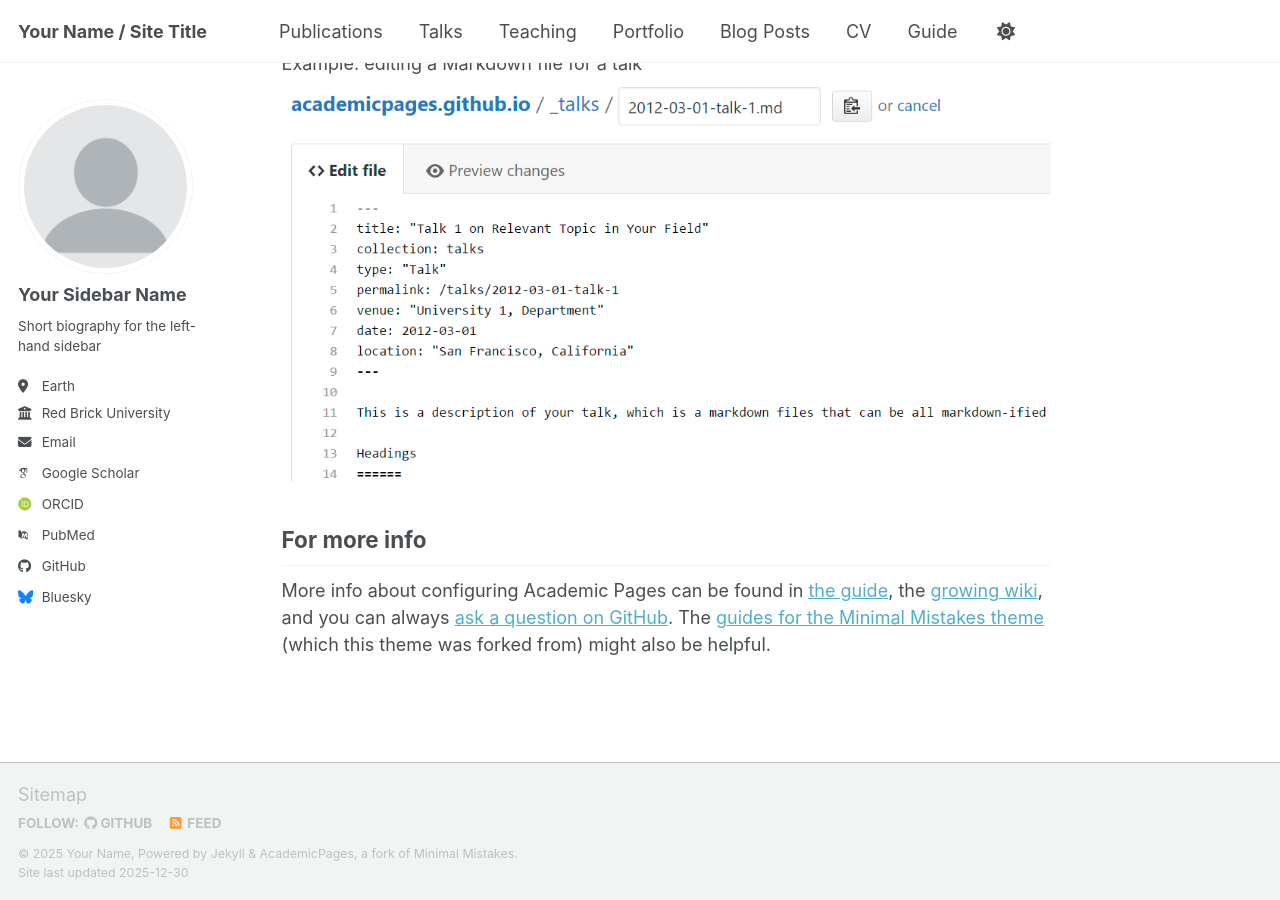
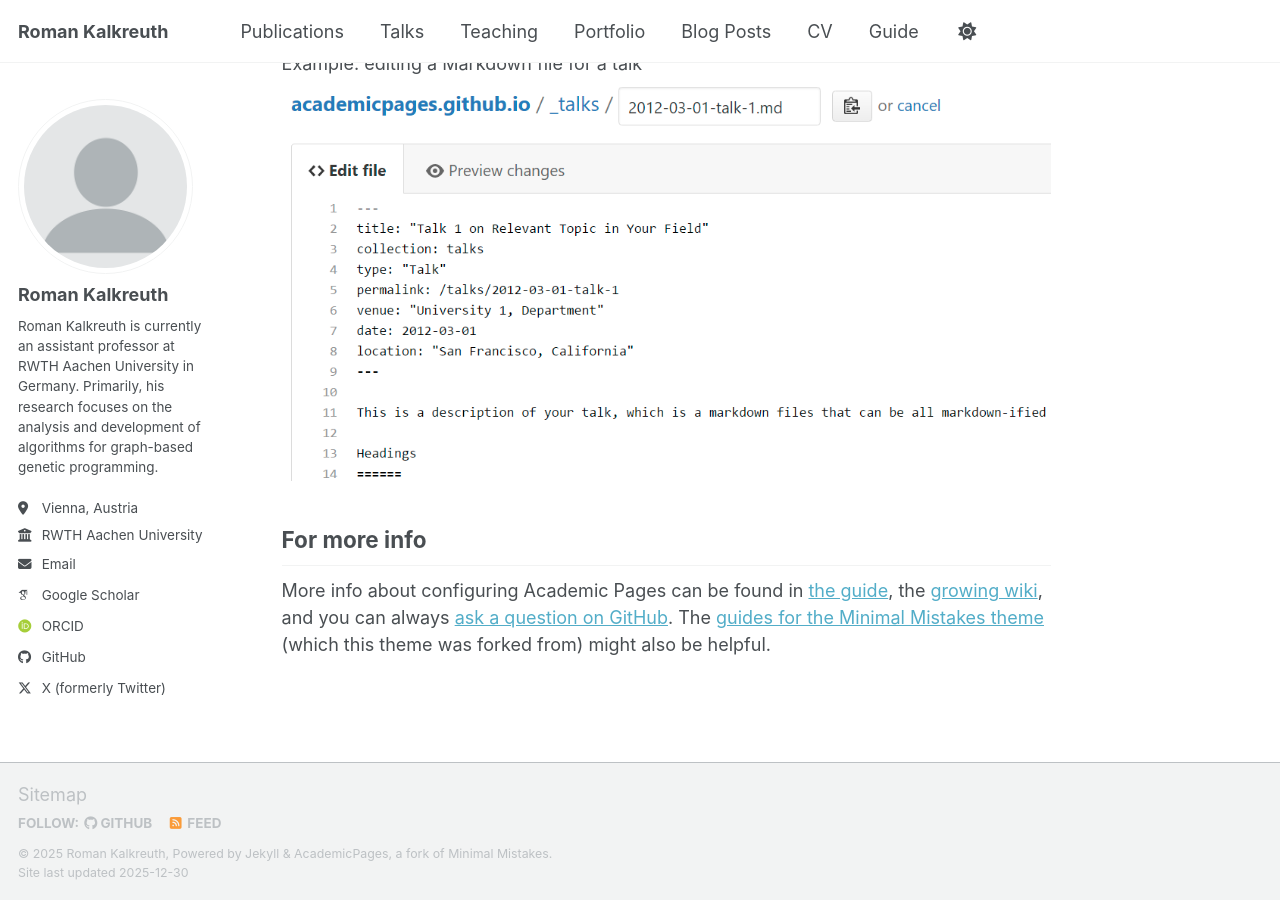
Before and after one commit to RomanKalkreuth/romankalkreuth.github.io, a Jekyll site: the page built from _pages/about.md, in a window 1280 px wide and 900 px high, scrolled down 2718 px. Built offline with Jekyll 4.4.1, drawn with Linux system fonts in a browser that asks for light colours; some web fonts are replaced; a script bundle is joined from its source files by our own code; library files that are not in the unit come from our copies.

Commit message:
Update _config.yml

```diff
--- a/_config.yml
+++ b/_config.yml
@@ -9,14 +9,14 @@
 # Basic Site Settings
 locale                   : "en-US"
 site_theme               : "default" # the available themes options are "default", "air", "sunrise", "mint", "dirt" and "contrast"
-title                    : "Your Name / Site Title"
+title                    : "Roman Kalkreuth"
 title_separator          : "-"
-name                     : &name "Your Name"
-description              : &description "Your Name's academic portfolio"   # Update this with a general description of your site, this is the default if not overridden by a page
-url                      : https://academicpages.github.io # The base hostname & protocol for your site e.g. "https://[your GitHub username].github.io",
+name                     : &name "Roman Kalkreuth"
+description              : &description ""   # Update this with a general description of your site, this is the default if not overridden by a page
+url                      : https://romankalkreuth.github.io # The base hostname & protocol for your site e.g. "https://[your GitHub username].github.io",
                                                            # or if you already have some other page hosted on Github then use "https://[your GitHub username].github.io/[Your Repo Name]"
 baseurl                  : "" # the subpath of your site, e.g. "/blog"
-repository               : "academicpages/academicpages.github.io"
+repository               : "romankalkreuth/romankalkreuth.github.io"
 
 # Site Author - The following control what appear as part of the author content on the side bar.
 #               If a field is blank the icon and link will not appear, otherwise it will be shown.
@@ -24,24 +24,24 @@
 author:
   # Biographic information
   avatar           : "profile.png"
-  name             : "Your Sidebar Name"
+  name             : "Roman Kalkreuth"
   pronouns         : # example: "she/her"
-  bio              : "Short biography for the left-hand sidebar"
-  location         : "Earth"
-  employer         : "Red Brick University"
+  bio              : "Roman Kalkreuth is currently an assistant professor at RWTH Aachen University in Germany. Primarily, his research focuses on the analysis and development of algorithms for graph-based genetic programming."
+  location         : "Vienna, Austria"
+  employer         : "RWTH Aachen University"
   uri              : # URL
-  email            : "none@example.org"
+  email            : "roman.kalkreuth@rwth-aachen.de"
 
   # Academic websites
   academia         : # URL
   arxiv            : # URL - Update with the correct link to your profile
-  googlescholar    : "https://scholar.google.com/citations?user=PS_CX0AAAAAJ"
+  googlescholar    : "https://scholar.google.com/citations?user=F07Th5gAAAAJ&hl=en"
   inspire-hep      : # URL
   impactstory      : # URL
-  orcid            : "https://orcid.org/yourorcidurl"
+  orcid            : "https://orcid.org/0000-0003-1449-5131"
   semantic         : # URL
   ssrn             : # URL
-  pubmed           : "https://www.ncbi.nlm.nih.gov/pubmed/?term=john+snow"
+  pubmed           : # URL
   researchgate     : # URL
   scopus           : # URL
   zotero           : # URL
@@ -51,13 +51,13 @@
   bitbucket        : # Username - Update with your username on the site
   codepen          : # Username
   dribbble         : # Username
-  github           : "academicpages"
+  github           : "romankalkreuth"
   kaggle           : # Username
   stackoverflow    : # User number or user number and name (i.e., use "1" or "1/jeff-atwood")
 
   # Social media
   artstation       : # Username
-  bluesky          : "bsky.app" # Replace this with you Bluesky username
+  bluesky          : # Username
   facebook         : # Username
   flickr           : # Username
   foursquare       : # Username
@@ -74,7 +74,7 @@
   steam            : # Username
   telegram         : # URL
   tumblr           : # Username
-  twitter          : # Username for X / Twitter
+  twitter          : RomanKalkreuth
   vine             : # Username
   weibo            : # Username
   wikipedia        : # Username
```
